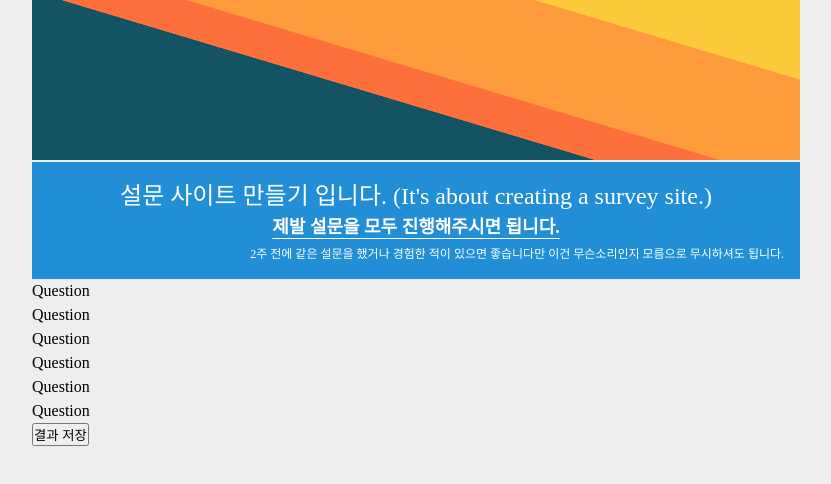
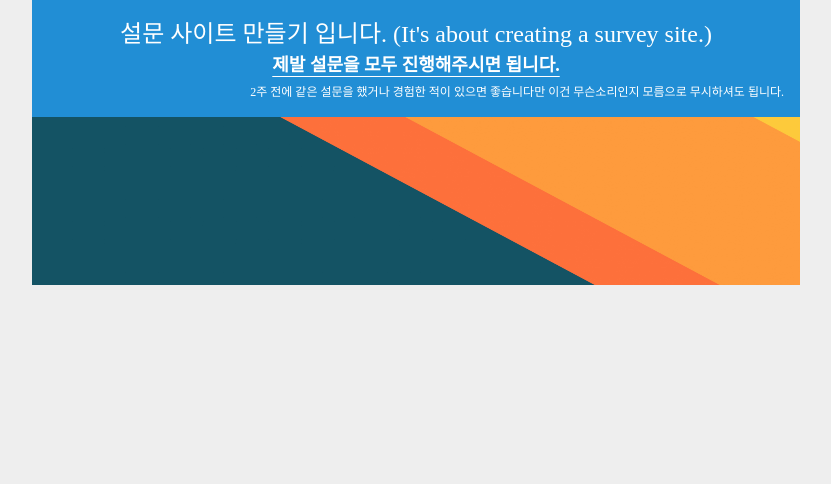
Before and after one commit to jmeno1011/survey-temp, a Next.js app: page /survey in a window 1280 px wide. Shown: the top 484 px of the page, without its empty margins (224-1055 px from the left). Built offline with nearby package versions, Linux system fonts and the light colour scheme.

Commit message:
edit banner 위치

```diff
--- /dev/null
+++ b/src/components/common/Banner/Banner.module.css
@@ -0,0 +1,18 @@
+@media (max-width: 767px) {
+  .banner {
+    height: 60px;
+  }
+}
+
+@media (min-width: 768px) {
+  .banner {
+    height: 160px;
+    /* margin-bottom: 16px; */
+    margin-bottom: 2px;
+  }
+}
+
+.banner {
+  position: relative;
+  width: 100%;
+}
--- a/src/pages/_app.tsx
+++ b/src/pages/_app.tsx
@@ -1,4 +1,4 @@
-import Banner from "@/components/common/Banner";
+import Banner from "@/components/common/Banner/Banner";
 import { configureStore, getDefaultMiddleware } from "@reduxjs/toolkit";
 import type { AppContext, AppInitialProps, AppProps } from "next/app";
 import { Provider } from "react-redux";
--- a/src/pages/survey.tsx
+++ b/src/pages/survey.tsx
@@ -26,16 +26,13 @@
       // );
 
       const data = {
-        // email: email,
-        // phone: phone,
-        // sex: sex,
+        ...userInfo,
         // scores: scoreArr,
         // total: total,
         // dmslsLevel: setDmslsLevel(scoreArr, total),
         // createAt: Date.now(),
         // agreement: check ? "동의" : "비동의",
         // event: "비동의",
-        // ageRange: ages,
       };
     }
   };
--- a/src/styles/globals.css
+++ b/src/styles/globals.css
@@ -1,4 +1,4 @@
-@import './reset.css';
+@import "./reset.css";
 
 * {
   box-sizing: border-box;
@@ -10,7 +10,7 @@
 body {
   max-width: 100vw;
   overflow-x: hidden;
-  background-color: #EEEEEE;
+  background-color: #eeeeee;
   line-height: 1.5;
   user-select: none;
 }
@@ -21,22 +21,3 @@
   max-width: 768px;
   position: relative;
 }
-
-@media (max-width: 767px) {
-  .banner {
-    height: 60px;
-  }
-}
-
-@media (min-width: 768px) {
-  .banner {
-    height: 160px;
-    /* margin-bottom: 16px; */
-    margin-bottom: 2px;
-  }
-}
-
-.banner {
-  position: relative;
-  width: 100%;
-}
```
Also changed, not shown: src/components/common/Banner/Banner.tsx (renamed from src/components/common/Banner.tsx, +6 -5 lines).
